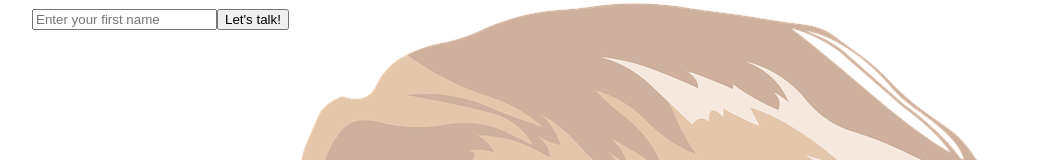
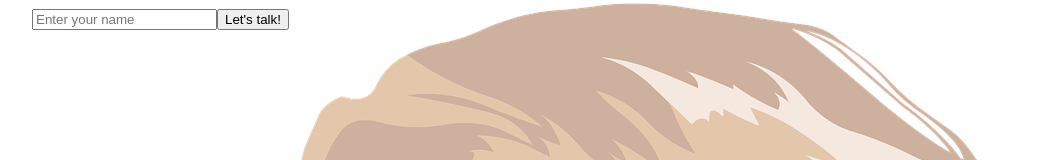
Before and after one commit to mrzacsmith/trump-says-what, a React (Create React App) app: page / in a window 1280 px wide. Shown: the top 160 px of the page, without its empty margins (108-1171 px from the left). Built offline with nearby package versions, Linux system fonts and the light colour scheme; no server answers; a web font is replaced by a local one.

Commit message:
change placeholder

```diff
--- a/src/components/Header.js
+++ b/src/components/Header.js
@@ -16,7 +16,7 @@ const Header = ({ addPlayer, name, isReady, setIsReady }) => {
           type="text"
           value={playerForm}
           required
-          placeholder="Enter your first name"
+          placeholder="Enter your name"
           onChange={e => setPlayerForm(e.target.value)}
         />
         <input type="submit" value="Let's talk!" />
```
